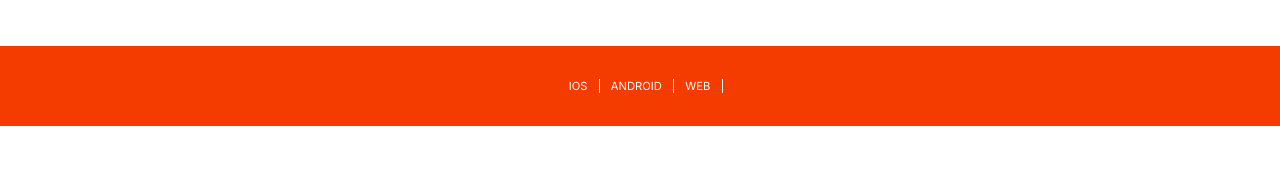
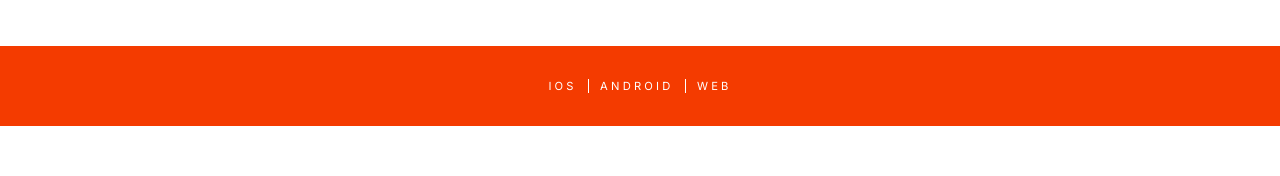
Before and after one commit to 9Shuck/zshuck_front, a Next.js app: page / in a window 1280 px wide. Shown: the part 616-792 px from the top of the page. Built offline with nearby package versions, Linux system fonts and the light colour scheme.

Commit message:
css changes

```diff
--- a/src/styles/components/_splitBanner.scss
+++ b/src/styles/components/_splitBanner.scss
@@ -6,11 +6,16 @@
     margin-bottom: 4em;
     display: flex;
     justify-content: center;
+    letter-spacing: 0.2em;
     & > div {
         font-size: 0.7em;
         align-self: center;
         text-transform: uppercase;
         padding: 0 1em 0 1em;
         border-right: 1px solid white;
+        &:last-child {
+            border: 0 !important;
+        }
     }
+
 }
--- a/src/styles/pages/_home.scss
+++ b/src/styles/pages/_home.scss
@@ -4,7 +4,7 @@
     &__header {
         margin-top: var(--margin-top-view);
         text-align: center;
-        width: 90vw;
+        width: 80vw;
 
         &__pretitle {
             color: var(--grey-dark);
@@ -64,7 +64,7 @@
         &__header {
             margin-top: var(--margin-top-view);
             text-align: center;
-            width: 40vw;
+            width: 30em;
         }
         &__title{
         }
```
